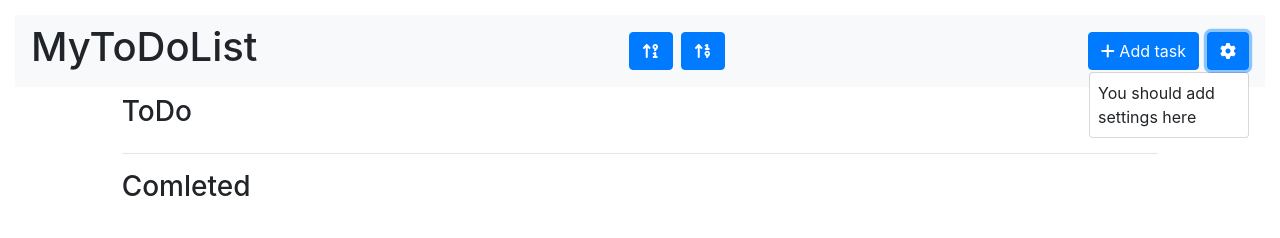
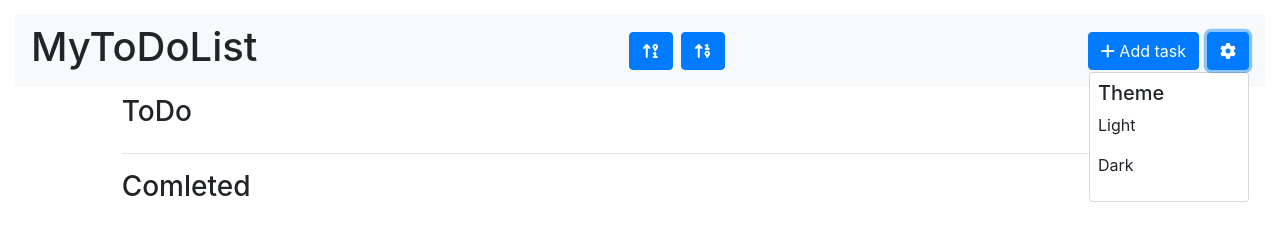
Before and after one commit to Alyaska53/myToDoList, a plain HTML site: page index.html in a window 1280 px wide. Both pictures are taken after a click on the button 1228 px from the left and 51 px from the top of the page. Drawn offline with nearby package versions, Linux system fonts and the light colour scheme.

Commit message:
feat: add theme switch

```diff
--- a/index.html
+++ b/index.html
@@ -32,7 +32,14 @@
                         <i class="fas fa-cog"></i>
                     </button>
                     <div class="dropdown-menu p-2 dropdown-menu-right" aria-labelledby="dropdownMenuSettings">
-                        You should add settings here
+                        <h5>Theme</h5>
+                        <div class="theme-container">
+                            <p class="light-theme">Light</p>
+                            <div class="theme-button">
+                                <div class="switch"></div>
+                            </div>
+                            <p class="dark-theme">Dark</p>
+                        </div>
                     </div>
                 </div>
             </div>
```
